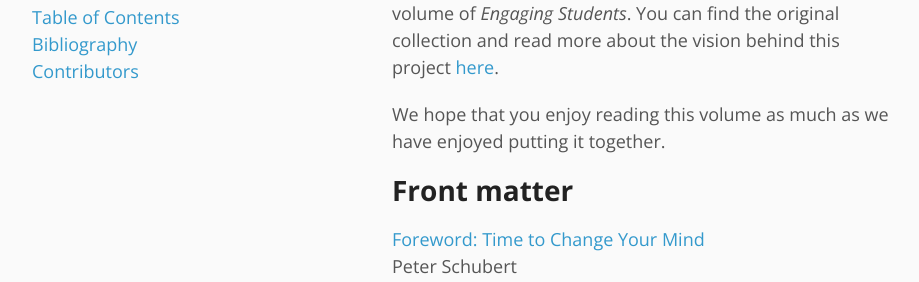
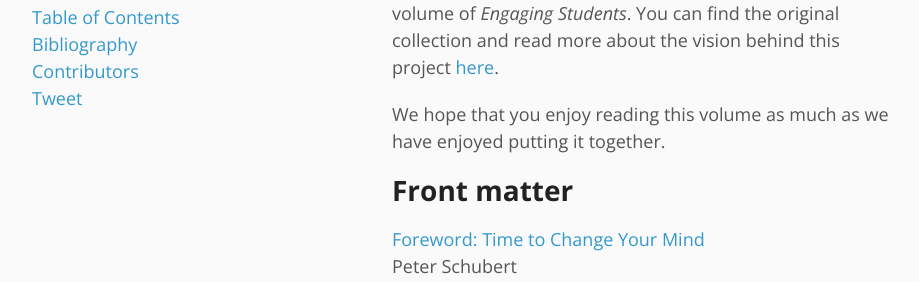
Before and after one commit to flipcamp/engagingstudents3, a Jekyll site: the page built from index.md, in a window 1280 px wide. Shown: the part 166-448 px from the top of the page, without its empty margins (178-1097 px from the left). Built offline with Jekyll 4.4.1, drawn with Linux system fonts in a browser that asks for light colours; comment, search, counter and statistics services are not loaded.

Commit message:
tweet button

```diff
--- a/_layouts/default.html
+++ b/_layouts/default.html
@@ -22,6 +22,8 @@
         <p class="view"><a href="{{ site.baseurl }}/">Table of Contents</a><br/>
 			<a href="{{ site.baseurl }}/bibliography.html">Bibliography</a><br/>
 			<a href="{{ site.baseurl }}/contributors.html">Contributors</a><br/>
+			<a href="https://twitter.com/share" class="twitter-share-button" data-via="FlipCampMT">Tweet</a>
+			<script>!function(d,s,id){var js,fjs=d.getElementsByTagName(s)[0],p=/^http:/.test(d.location)?'http':'https';if(!d.getElementById(id)){js=d.createElement(s);js.id=id;js.src=p+'://platform.twitter.com/widgets.js';fjs.parentNode.insertBefore(js,fjs);}}(document, 'script', 'twitter-wjs');</script>
 
 
         <!--<ul>
```
